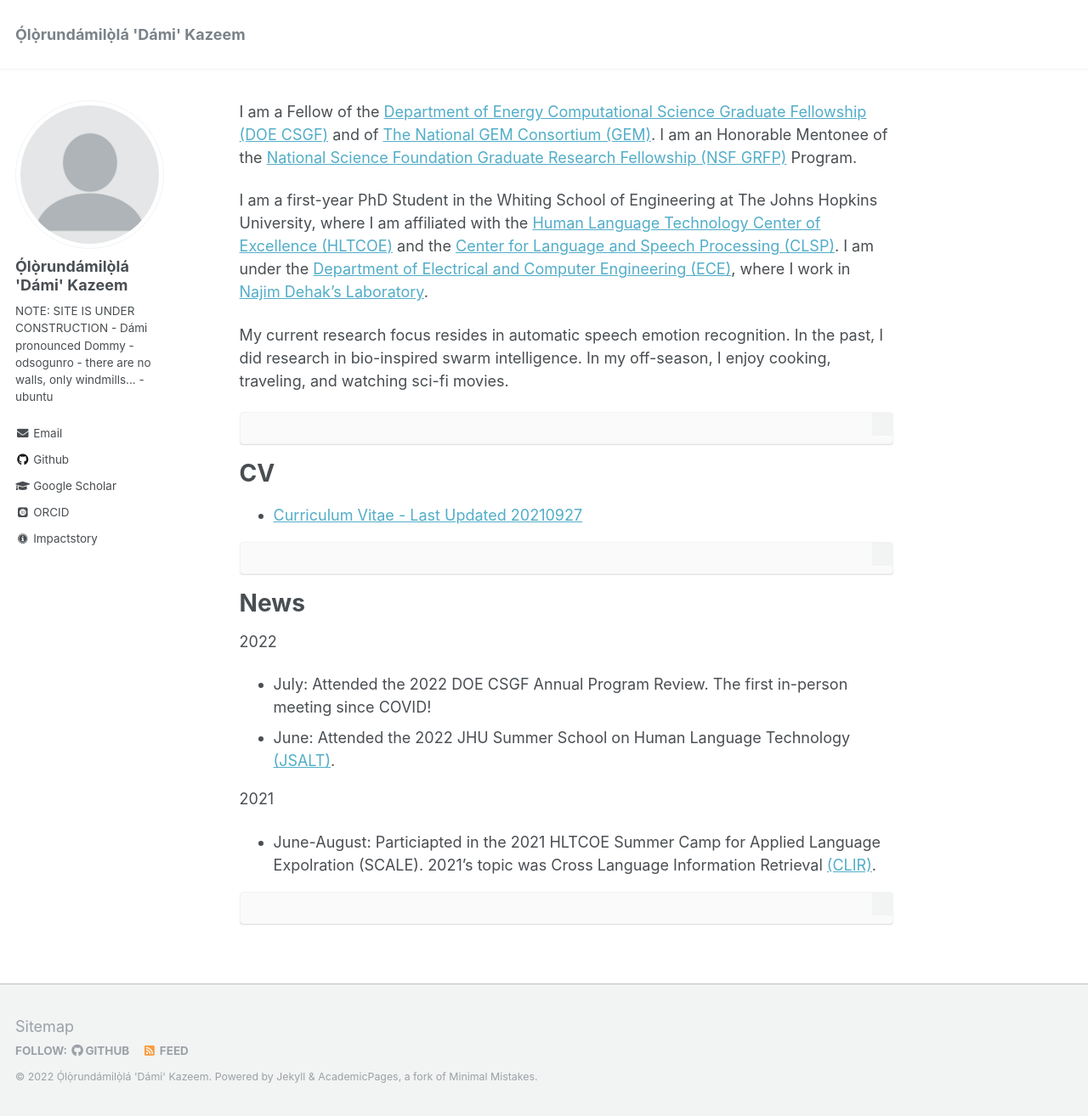
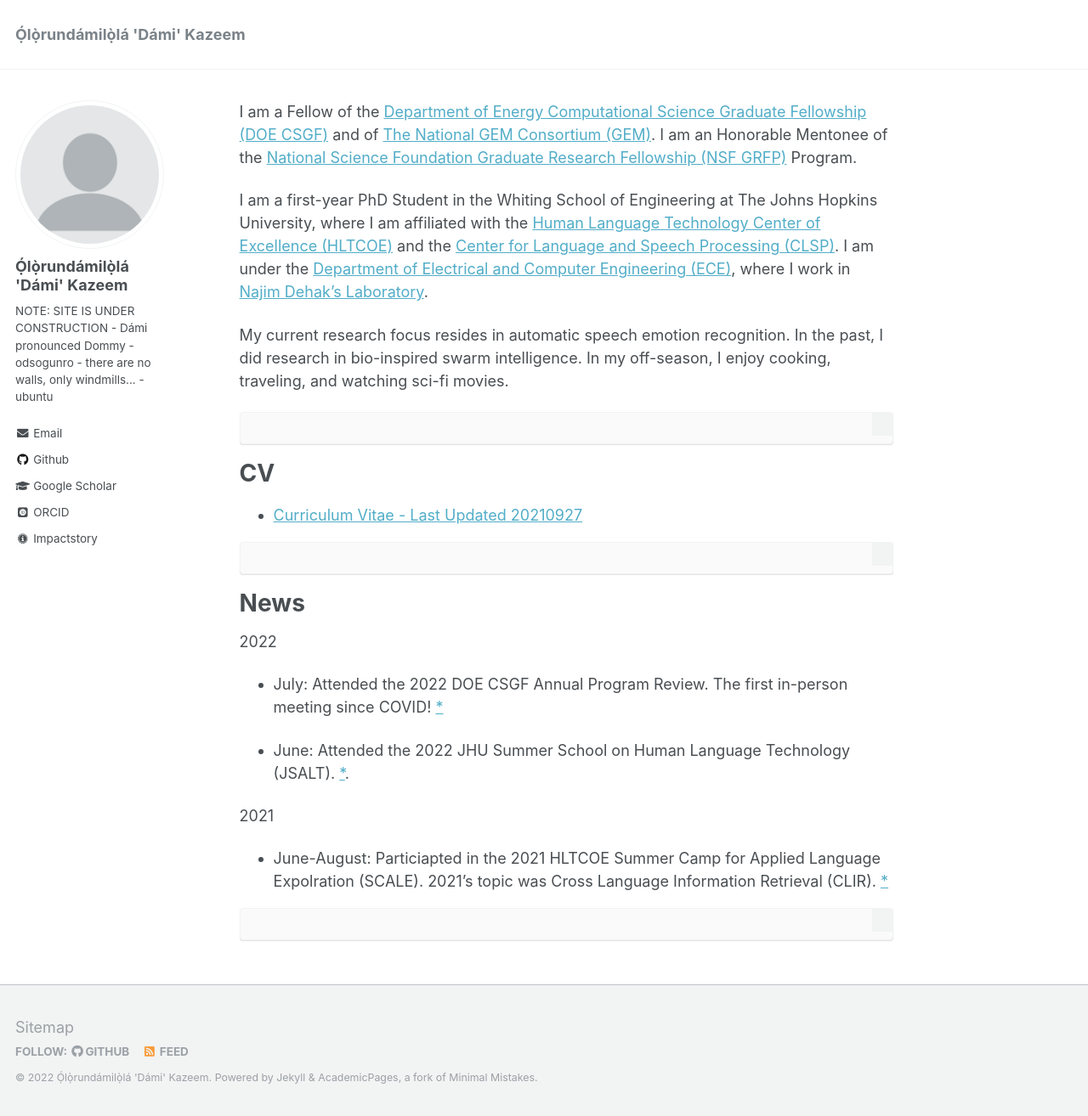
Before and after one commit to odsogunro/odsogunro.github.io, a Jekyll site: the page built from _pages/about.md, in a window 1280 px wide and 1314 px high. Shown: the whole window at 85% size. Built offline with Jekyll 4.4.1, drawn with Linux system fonts in a browser that asks for light colours; some web fonts are replaced; part of the change alters nothing that is shown.

````diff
--- a/_pages/about.md
+++ b/_pages/about.md
@@ -39,17 +39,22 @@ CV
 News
 =====
 2022
-- July: Attended the 2022 DOE CSGF Annual Program Review. The first in-person meeting since COVID!
-- June: Attended the 2022 JHU Summer School on Human Language Technology [(JSALT)](https://www.clsp.jhu.edu/2022-eighth-frederick-jelinek-memorial-summer-workshop/2022-workshop-schedule/).
+
+- July: Attended the 2022 DOE CSGF Annual Program Review. The first in-person meeting since COVID! [*](https://www.krellinst.org/csgf/conf/2022)
+
+- June: Attended the 2022 JHU Summer School on Human Language Technology (JSALT). [*](https://www.clsp.jhu.edu/2022-eighth-frederick-jelinek-memorial-summer-workshop/2022-workshop-schedule/).
+
 <!-- - ... -->
 
 2021
 
-- June-August: Particiapted in the 2021 HLTCOE Summer Camp for Applied Language Expolration (SCALE). 2021's topic was Cross Language Information Retrieval [(CLIR)]( https://hltcoe.jhu.edu/research/scale/scale-2021/).
+- June-August: Particiapted in the 2021 HLTCOE Summer Camp for Applied Language Expolration (SCALE). 2021's topic was Cross Language Information Retrieval (CLIR). [*](https://hltcoe.jhu.edu/research/scale/scale-2021/)
 
-<!-- - May: ...
+<!--
+- May: ...
 
-- April: ... -->
+- April: ...
+ -->
 
 
 ```
````
